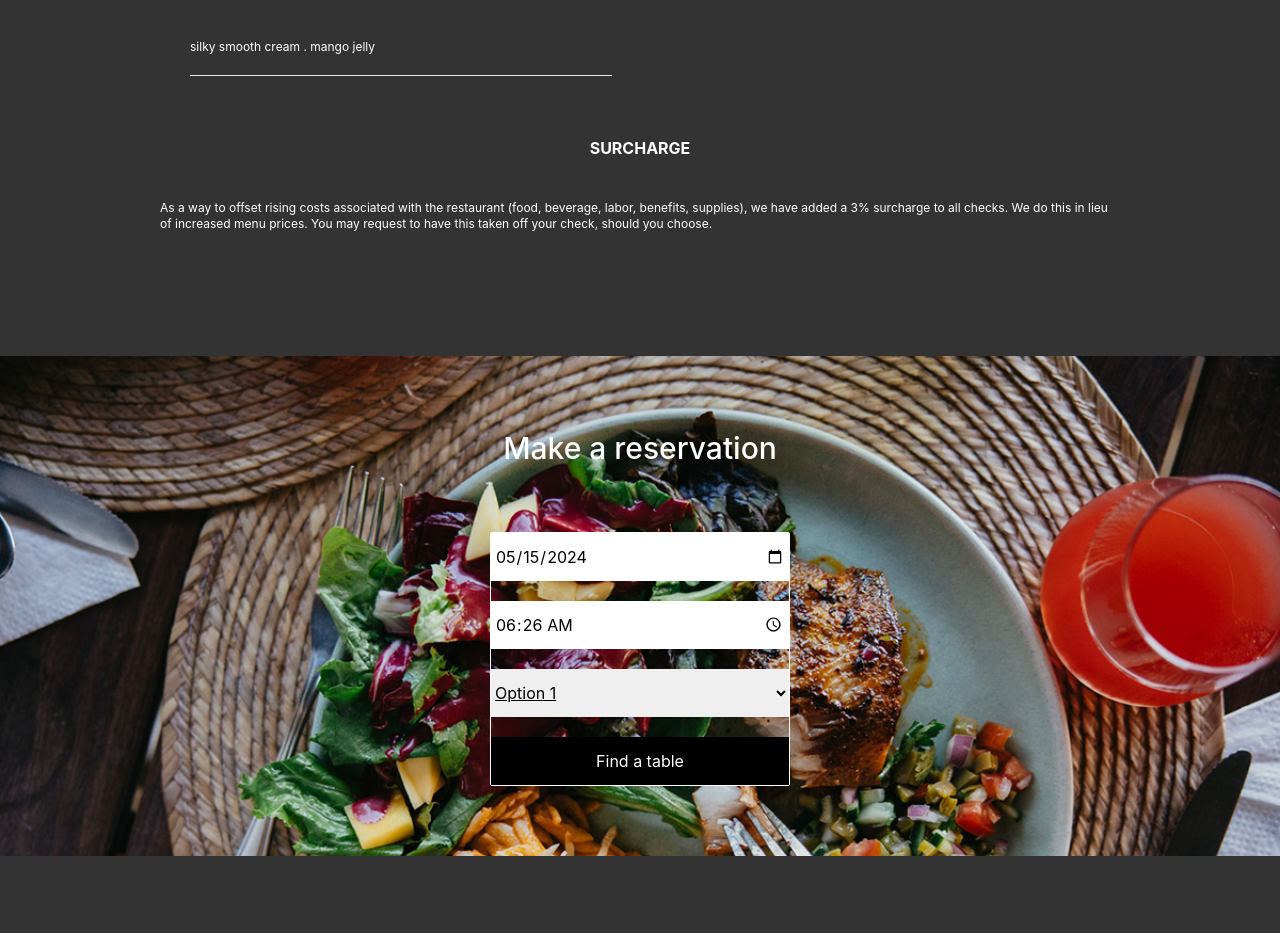
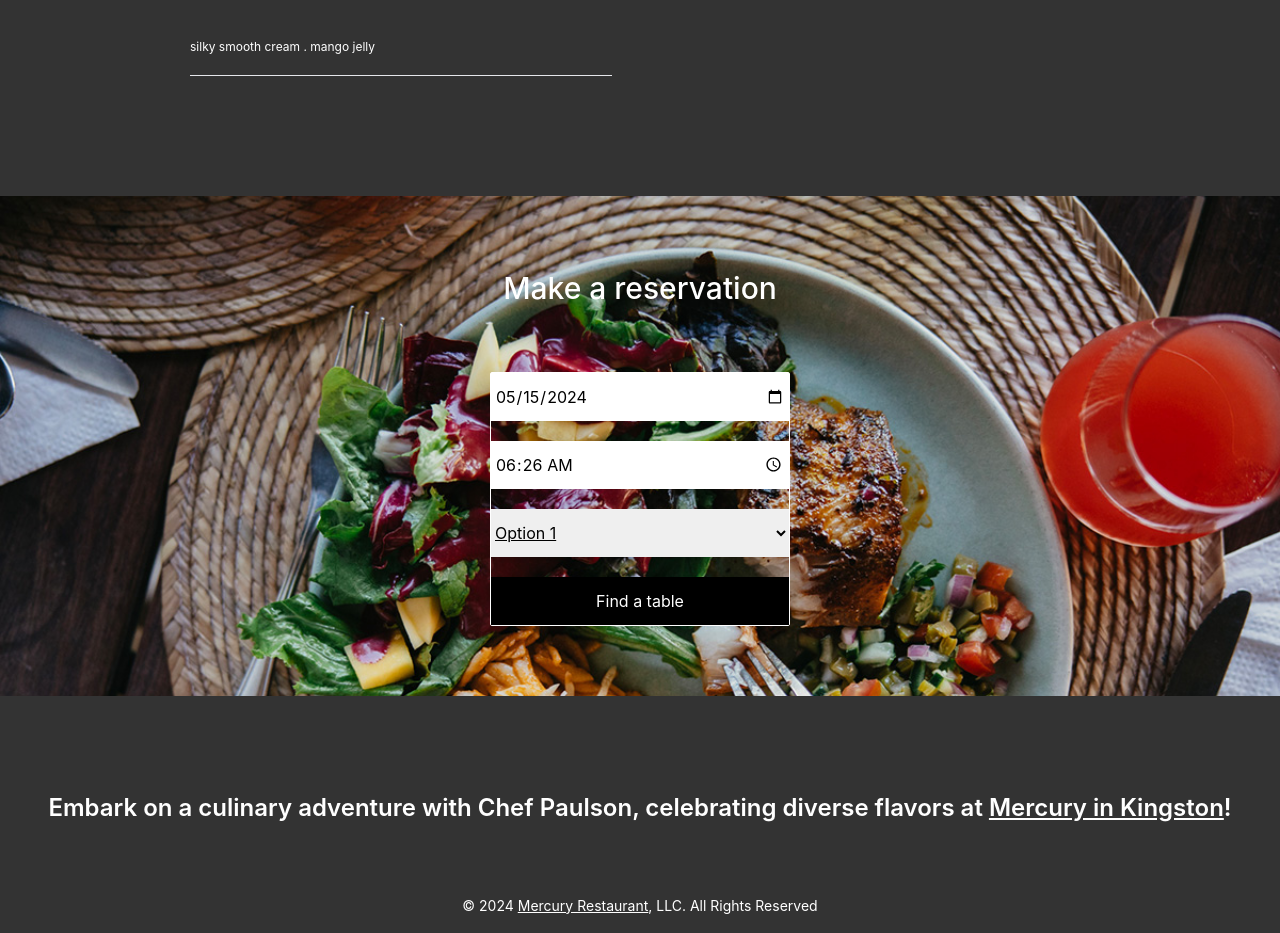
Before and after one commit to Saravanan0805/mercury, a React (Create React App) app: page /menu in a window 1280 px wide. Shown: the part 4020-4953 px from the top of the page. Built offline with nearby package versions, Linux system fonts and the light colour scheme.

Commit message:
removed surcharge

```diff
--- a/src/components/menu/CategoryMenuSection.jsx
+++ b/src/components/menu/CategoryMenuSection.jsx
@@ -62,7 +62,7 @@
           <CategoryContent title="Tempting Treats" content={dessertContent} />
         </>
       )}
-      <div className="mb-16">
+      {/* <div className="mb-16">
         <h1 className="flex justify-center items-center mb-10 font-bold">
           SURCHARGE
         </h1>
@@ -72,7 +72,7 @@
           all checks. We do this in lieu of increased menu prices. You may
           request to have this taken off your check, should you choose.
         </p>
-      </div>
+      </div> */}
     </div>
   );
 };
```
